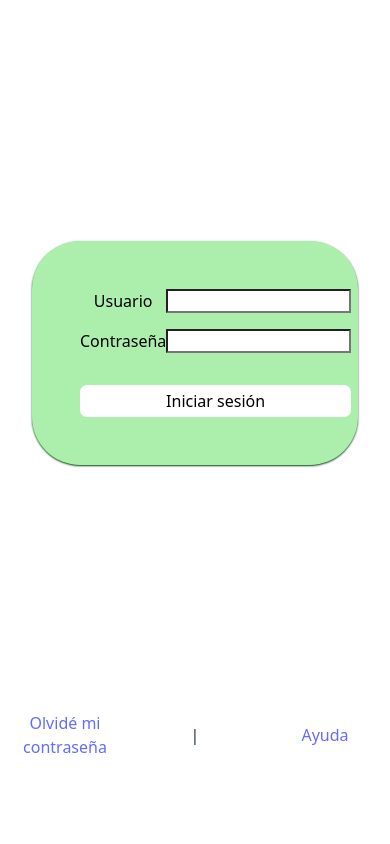
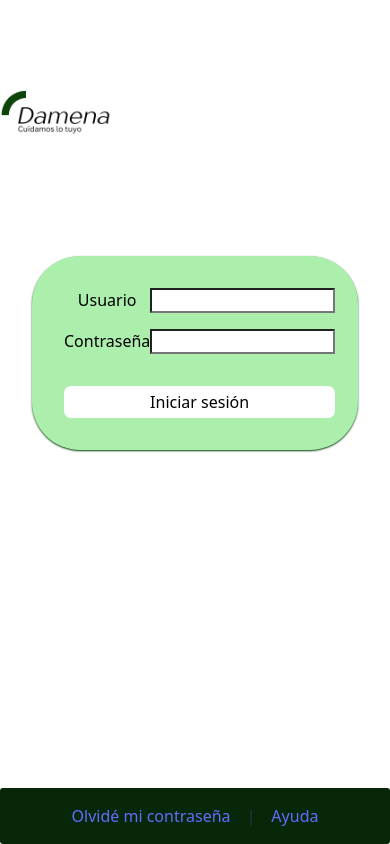
Before and after one commit to jimendezm/banco-damena, a React app in the folder frontend/: page / in a window 390 px wide. Built offline with nearby package versions, Linux system fonts and the light colour scheme; the HTML template or start-up script is replaced by a standard one.

Commit message:
Listo inicio de sesión en celular, mañana seguimos haciendolo responsive para tablet y desktop, además implementar que simule funcionalidad

```diff
--- a/frontend/src/App.css
+++ b/frontend/src/App.css
@@ -1,5 +1,4 @@
 html, body, #root {
-  max-width: 1280px;
   margin: 0 auto;
   text-align: center;
   width: 100%;
--- a/frontend/src/pages/Login.css
+++ b/frontend/src/pages/Login.css
@@ -1,24 +1,22 @@
 #contenedorSeccion{
-    display: grid;
-    grid-template-columns: repeat(3,1fr);
+    display: flex;
+    flex-direction: column;
     background-color: white;
     width: 100%;
     height: 100%;
-    align-items: center;
-
 }
 #contenedorCredenciales{
     background-color: rgb(172, 238, 172);
     display: grid;
     grid-template-columns: repeat(2, 1fr);
-    padding: 3rem;
+    padding: 2rem;
     row-gap: 1rem;
     border-radius: 3rem;
-    grid-column: 1/4;
-    margin-top: 10rem;
+    grid-column:span 3;
+    margin-top: 5rem;
     margin-left: 2rem;
     margin-right: 2rem;
-    margin-bottom: 5rem;
+    margin-bottom: 2rem;
     box-shadow: 0px 1px 2px rgb(4, 66, 13);
 }
 #botonIniciarSesion{
@@ -32,15 +30,38 @@
     justify-content: center;
     justify-items: center;
     align-items: center;
+}
+#logoDamena{
+    width: 7rem;
+    height: 7rem;
+    margin-top: 4rem;
 
-
+}
+#divisionAyuda{
+    display: flex;
+    position: absolute;
+    bottom: 0px;
+    background-color: rgb(8, 39, 8);
+    grid-column: span 3;
+    align-items: center;
+    justify-content: center;
+    gap: 1rem;
+    margin-top: 5rem;
+    border-radius: 3px;
+    height: auto;
+    width: 100%;
 }
 label{
     color: black;
     grid-column: 1/2;
 }
 input{
+    height: 1.2rem;
     color: black;
     grid-column: 2/3;
     background-color: white;
 }
+#botonIniciarSesion:hover{
+    background-color: rgb(5, 46, 5);
+    color: white;
+}
--- a/frontend/src/pages/Login.jsx
+++ b/frontend/src/pages/Login.jsx
@@ -1,7 +1,10 @@
 import './Login.css'
+import logo from '../assets/Damena-logo-original.png'
+
 function Login(){
     return(
         <section id='contenedorSeccion'>
+            <img id='logoDamena' src={logo} alt="Imagen del logo de banco Damena en su versión clara" />
             <form action="" id="contenedorCredenciales">
                 <label htmlFor="">Usuario</label>
                 <input type="text" />
@@ -9,7 +12,9 @@ function Login(){
                 <input type="password" />
                 <button id='botonIniciarSesion'>Iniciar sesión</button>
             </form>
-            <a href="">Olvidé mi contraseña</a> <p>|</p> <a href="">Ayuda</a>
+            <div id='divisionAyuda'>
+                <a href="">Olvidé mi contraseña</a> <p>|</p> <a href="">Ayuda</a>
+            </div>
         </section>
 
     );
```
Also changed, not shown: frontend/src/assets/Damena-logo-original.png, frontend/src/assets/Damena-logo-oscuro.png.
